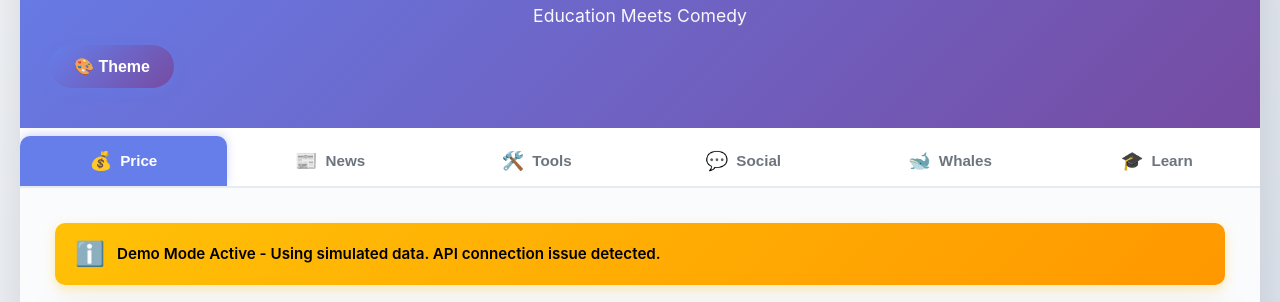
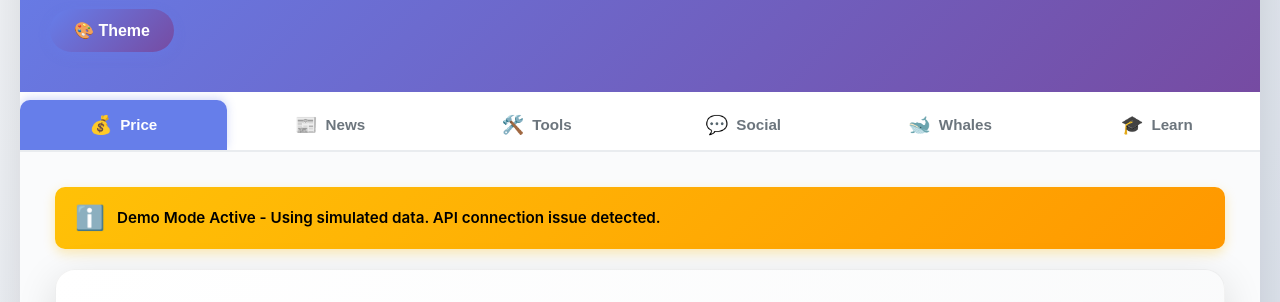
Before and after one commit to ZachHanooshCrowe/bitcoin-tracker-pwa, a website: page index.html in a window 1280 px wide. Shown: the part 138-440 px from the top of the page. Drawn offline with nearby package versions, Linux system fonts and the light colour scheme; no server answers.

Commit message:
Remove 'Education Meets Comedy' tagline from header

```diff
--- a/index.html
+++ b/index.html
@@ -31,7 +31,6 @@
         <!-- Header -->
         <header class="header">
             <h1><span class="btc-symbol">₿</span> <span class="btc-symbol">₿</span>itcoin Central</h1>
-            <p class="tagline">Education Meets Comedy</p>
             <div class="header-actions">
                 <button id="themeBtn" class="theme-btn" title="Change theme">🎨 Theme</button>
                 <button id="panicBtn" class="panic-btn" title="Need a break? Click for emergency calm mode">🚨 PANIC!</button>
```
